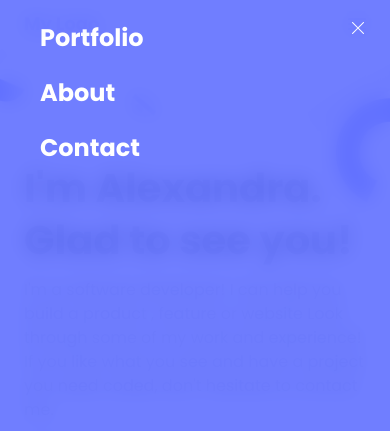
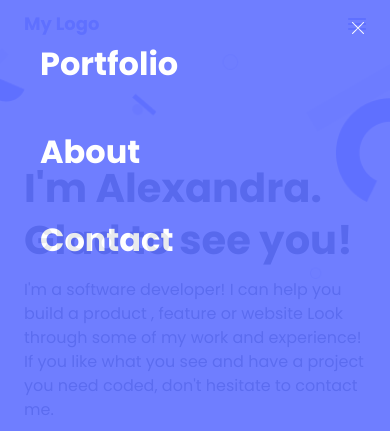
Before and after one commit to jecode93/portfolio, a plain HTML site: page index.html in a window 390 px wide. Both pictures are taken after a click on the picture 357 px from the left and 23 px from the top of the page. Shown: the top 431 px of the page. Drawn offline with nearby package versions, Linux system fonts and the light colour scheme.

Commit message:
Make all the changes as requested by the CR

```diff
--- a/styles/styles.css
+++ b/styles/styles.css
@@ -94,7 +94,7 @@ header .logo {
 
 .mobile-menu {
   display: none;
-  position: absolute;
+  position: fixed;
   top: 0;
   left: 0;
 }
@@ -115,7 +115,6 @@ header .logo {
   width: 100%;
   height: 100vh;
   opacity: 0.9;
-  backdrop-filter: blur(10px);
 }
 
 ul li {
@@ -123,15 +122,15 @@ ul li {
 }
 
 .mobile-menu li {
-  margin: 20px 0;
-  font-size: 1.5rem;
+  margin: 40px 0;
+  font-size: 2rem;
+  font-weight: 600;
 }
 
 .mobile-menu a {
   list-style: none;
   text-decoration: none;
   color: var(--white);
-  font-weight: 700;
   left: 0;
 }
 
```
